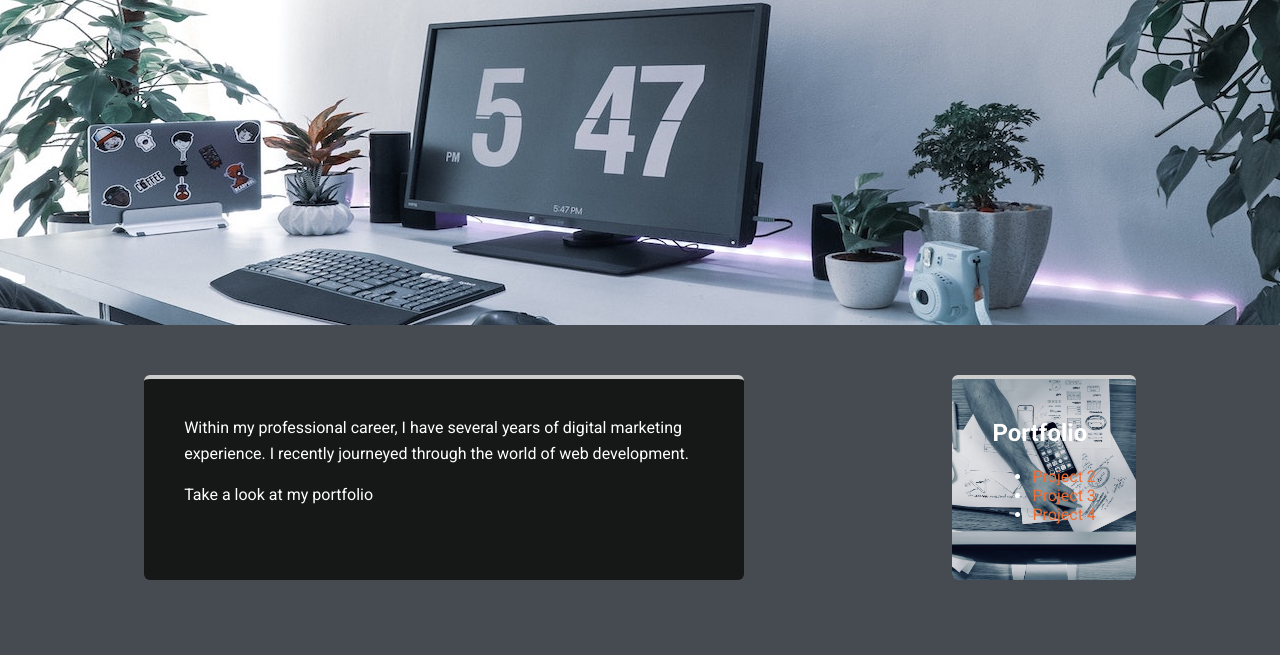
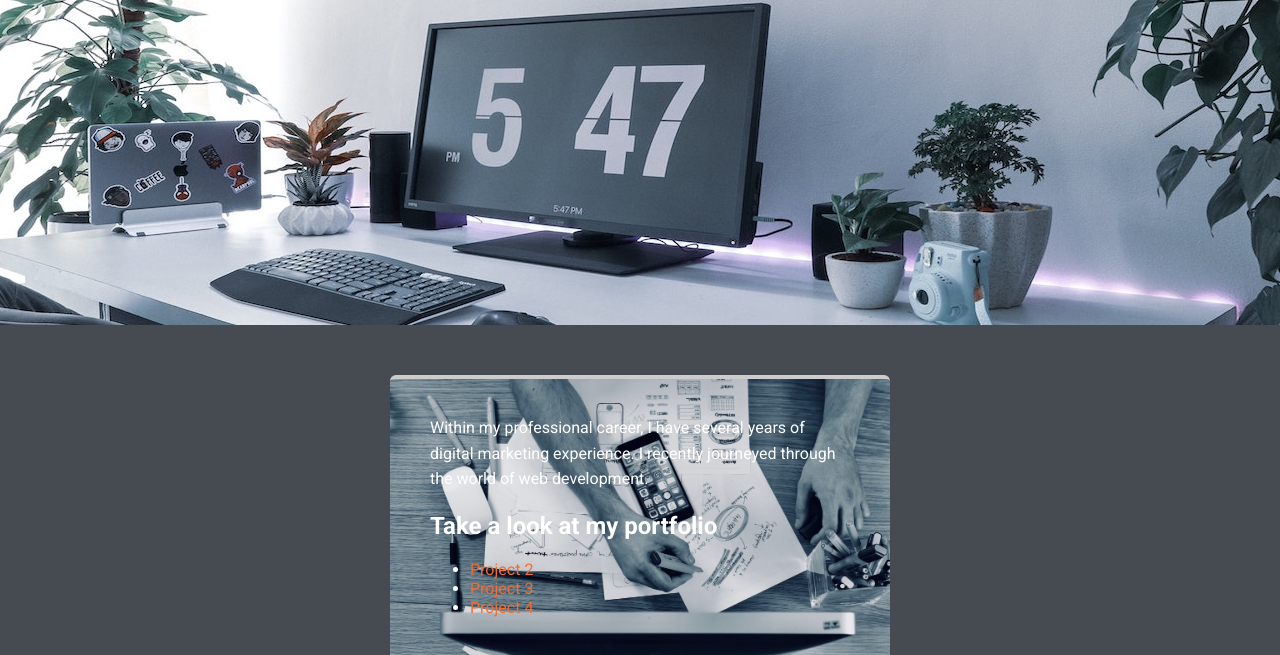
Before and after one commit to AlNunez11/Techdegree-project-1, a plain HTML site: page experience.html in a window 1280 px wide. Shown: the part 145-800 px from the top of the page. Drawn offline with Linux system fonts and the light colour scheme; a web font is replaced by a local one.

Commit message:
Revert "Revert "phase 5""
This reverts commit c394ef6ccbbf0e08cb3c5d9a9fc4bc31a85943d1.

```diff
--- a/experience.html
+++ b/experience.html
@@ -24,19 +24,15 @@
       <h1 class="tag name">My Experience</h1>
     </header>
     <main class="flex">
-        <section class="card">
+        <section class="experience-card">
           <p>Within my professional career, I have several years of digital marketing experience. I recently journeyed through the world of web development.</p>
-			<p>Take a look at my portfolio</p>
-        </section>
-
-		<article class="experience-card">
-			<h2>Portfolio</h2>
+      <h2>Take a look at my portfolio</h2>
 			<ul>
 			<li><a href="#">Project 2</a>
 			<li><a href="#">Project 3</a>
 			<li><a href="#">Project 4</a>
 			</ul>
-		</article>
+        </section>
 
       </main>
       <footer>
```
